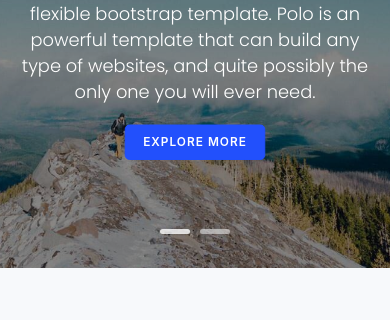
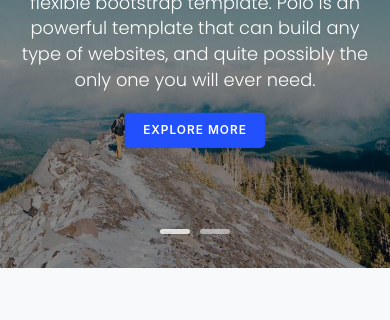
Before and after one commit to Md-Nuruddin-Adnan/POLO, a plain HTML site: page index.html in a window 390 px wide. Shown: the part 323-643 px from the top of the page. Drawn offline with nearby package versions, Linux system fonts and the light colour scheme.

Commit message:
padding bottom add to banner button

```diff
--- a/css/responsive.css
+++ b/css/responsive.css
@@ -28,6 +28,7 @@
     .banner .slider-item,
     .banner {
         min-height: 70vh;
+        background-size: cover;
     }
     h1 {
         font-size: 40px;
--- a/index.html
+++ b/index.html
@@ -230,7 +230,7 @@
                       Say hello to the smartest and most flexible bootstrap template. Polo is an powerful template
                       that can build any type of websites, and quite possibly the only one you will ever need.
                   </p>
-                  <div>
+                  <div class="pb-4">
                     <a href="#" class="btn bnr-btn animated" data-animation-in="fadeInUp" data-delay-in="0.7">Explore more</a>
                 </div>
                 </div>
@@ -250,7 +250,7 @@
                     <h1 class="animated" data-animation-in="fadeInUp" data-delay-in="0.1">200+ Laytout Demos</h1>
                     <p class="animated"  data-animation-in="fadeInUp" data-delay-in="0.4">POLO is packed with 200+ pre-made layouts that allow you to quickly
                     jumpstart your project. Completely customizable for creating your own designs.</p>
-                    <div>
+                    <div class="pb-4">
                       <a href="#" class="btn bnr-btn animated" data-animation-in="fadeInUp" data-delay-in="0.7">Explore more</a>
                     </div>
                   </div>
```
